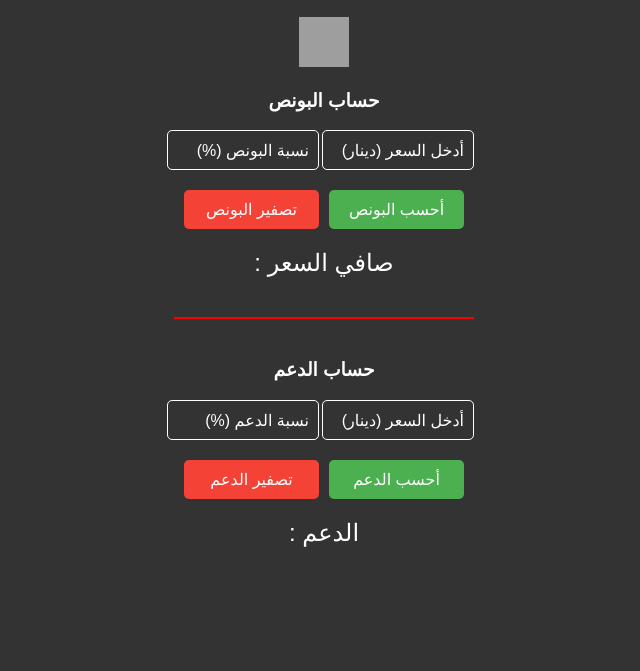
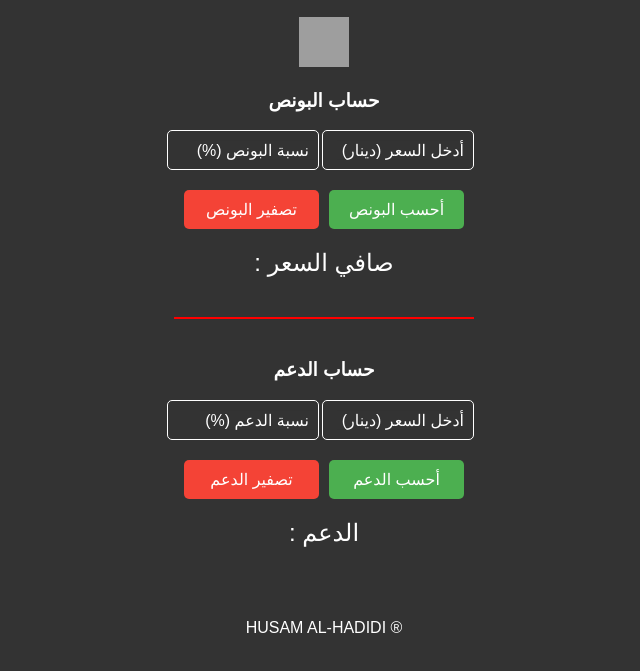
Before and after one commit to Husam-lab/Bonus, a plain HTML site: page index.html in a window 1280 px wide. Shown: the part 51-722 px from the top of the page, without its empty margins (316-956 px from the left). Drawn offline with Linux system fonts and the light colour scheme; grey boxes are pictures that could not be loaded.

Commit message:
Update index.html

```diff
--- a/index.html
+++ b/index.html
@@ -143,7 +143,11 @@
         </div>
         <div class="result" id="supportResult">الدعم : </div>
     </div>
-
+       <br>
+  <br>
+    <br>
+  <br>
+  </div>         ® HUSAM AL-HADIDI           </div>
     <script>
         function copyPriceToSupport() {
             document.getElementById('priceSupport').value = document.getElementById('priceBonus').value;
```
